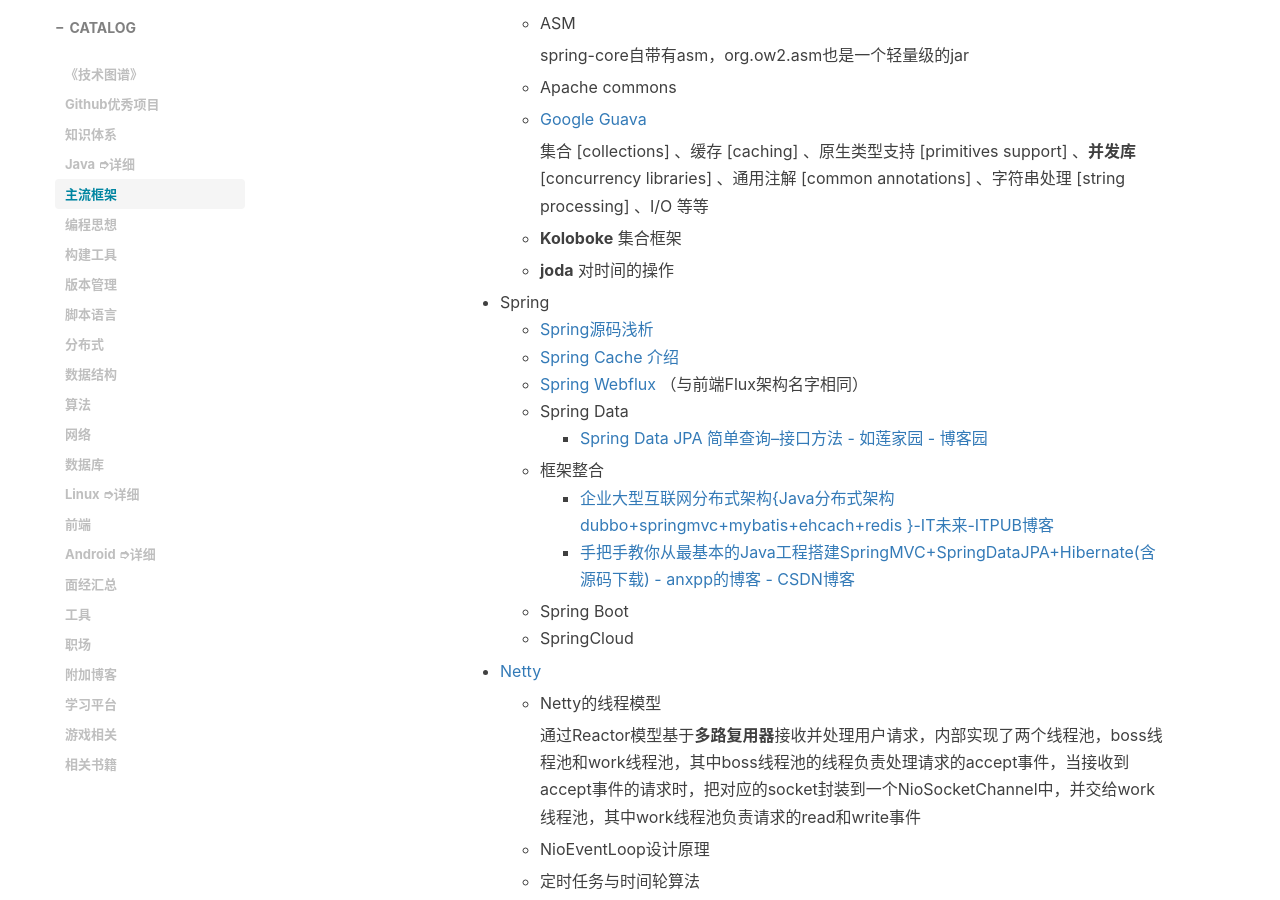
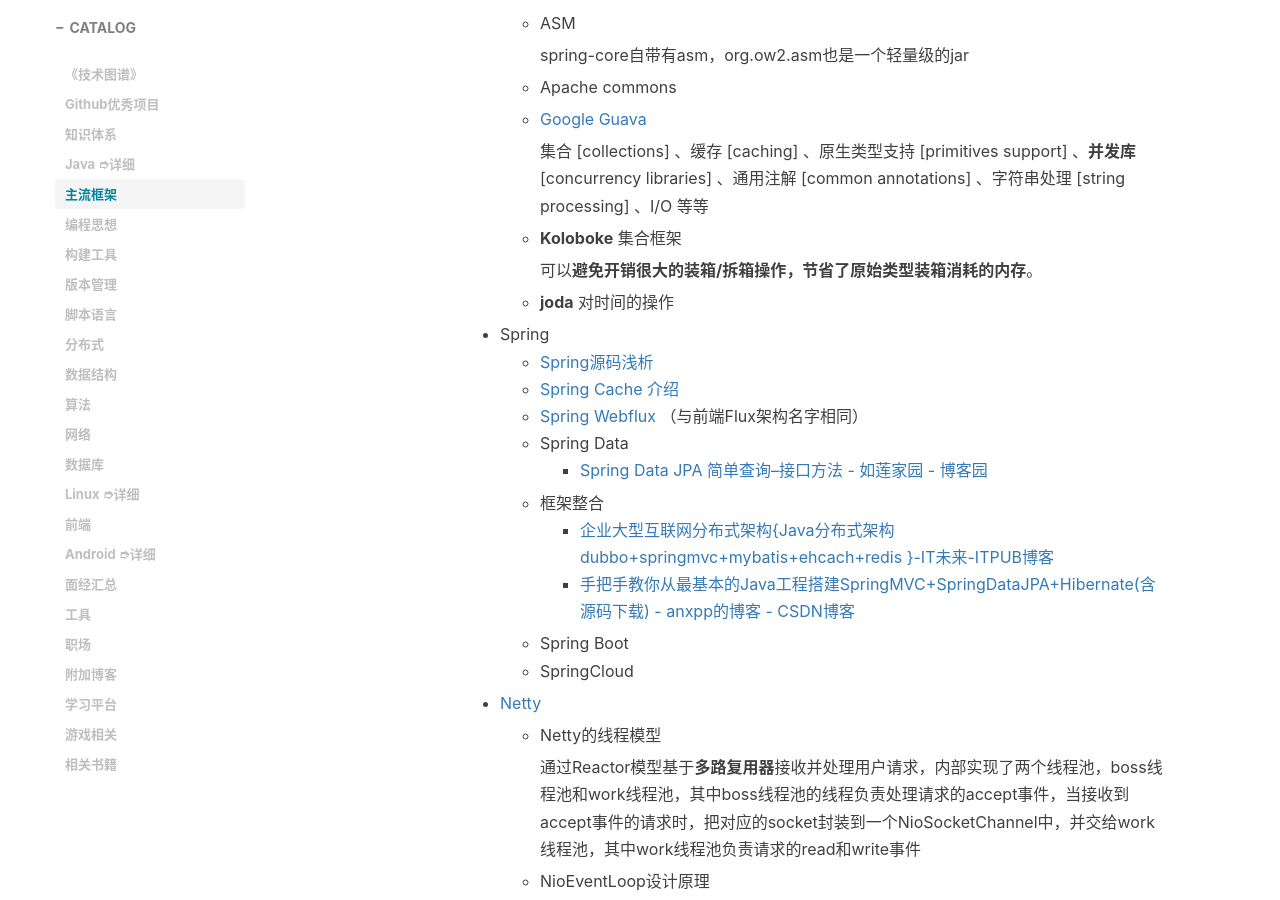
Before and after one commit to Ariescat/blog, a Jekyll site: the page built from docs/index.md, in a window 1280 px wide and 900 px high, scrolled down 2046 px. Built offline with Jekyll 4.4.1, drawn with Linux system fonts in a browser that asks for light colours; nearby versions of some CDN libraries; comment, search, counter and statistics services are not loaded.

Commit message:
Koloboke

```diff
--- a/docs/index.md
+++ b/docs/index.md
@@ -70,6 +70,8 @@
 	  集合 [collections] 、缓存 [caching] 、原生类型支持 [primitives support] 、**并发库** [concurrency libraries] 、通用注解 [common annotations] 、字符串处理 [string processing] 、I/O 等等
 
 	* **Koloboke** 集合框架
+
+	  可以**避免开销很大的装箱/拆箱操作，节省了原始类型装箱消耗的内存**。
 
 	* **joda** 对时间的操作
 
```
